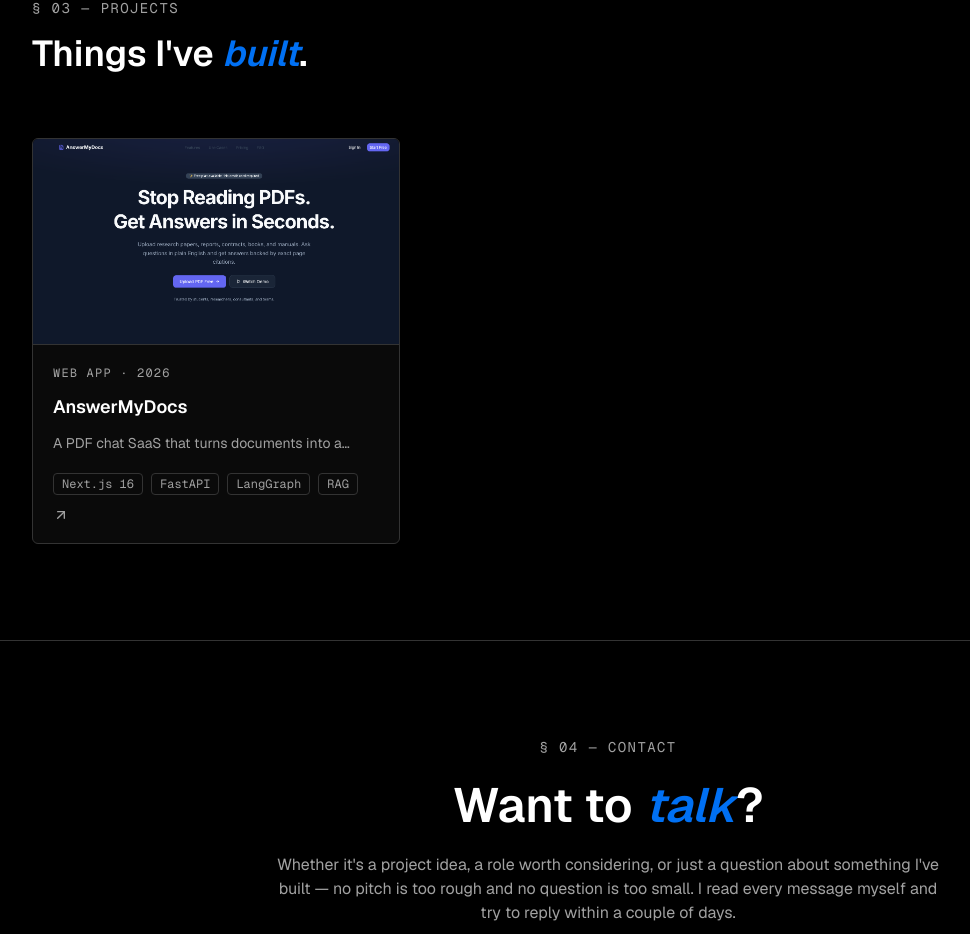
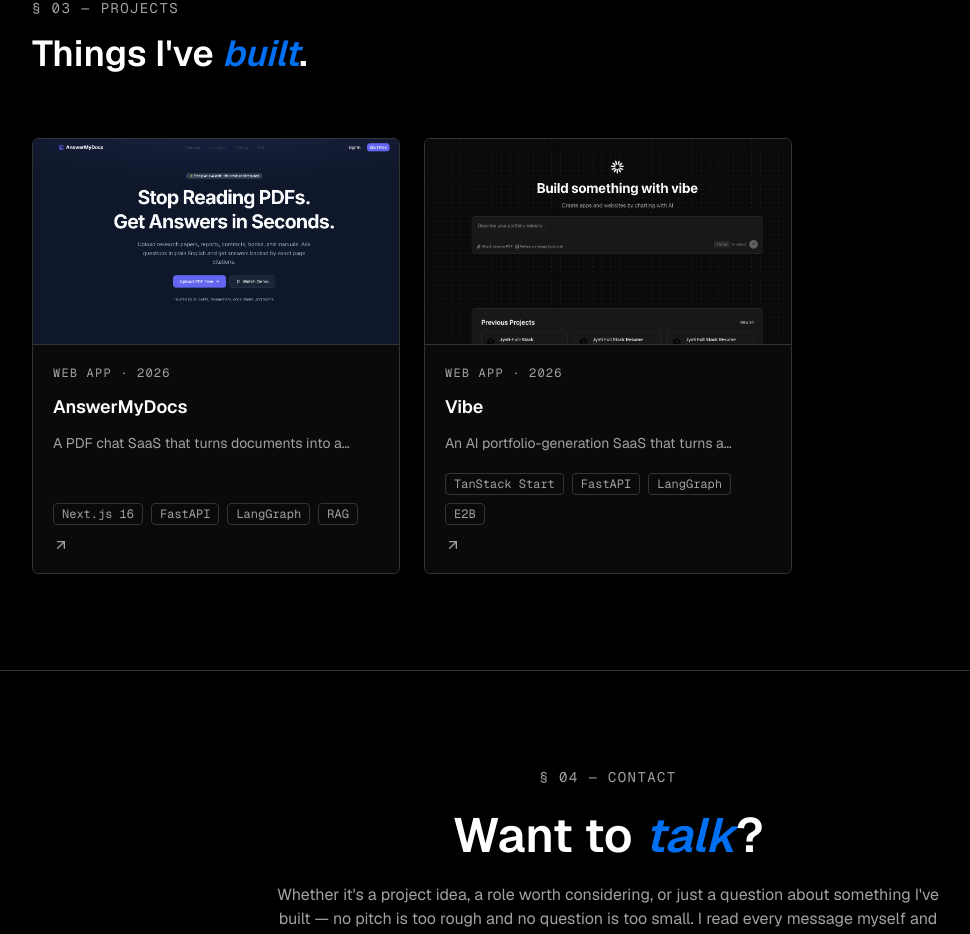
Before and after one commit to Jyotipal29/jyoticodes, a Next.js app: page / in a window 1280 px wide. Shown: the part 2718-3652 px from the top of the page, without its empty margins (32-1002 px from the left). Built offline with nearby package versions, Linux system fonts and the light colour scheme.

Commit message:
added project

```diff
--- a/components/nav/Nav.tsx
+++ b/components/nav/Nav.tsx
@@ -96,7 +96,7 @@ export function Nav() {
           <button
             ref={hamburgerRef}
             type="button"
-            onClick={() => setMobileOpen(true)}
+            onClick={() => setMobileOpen((prev) => !prev)}
             aria-label="Toggle menu"
             aria-expanded={mobileOpen}
             aria-controls="mobile-menu"
--- a/content/projects.ts
+++ b/content/projects.ts
@@ -61,6 +61,78 @@ export const projects: Project[] = [
       },
     ],
   },
+  {
+    slug: "vibe",
+    title: "Vibe",
+    description: "An AI portfolio-generation SaaS that turns a resume PDF and a prompt into a live, running Next.js site, built by a multi-agent LangGraph pipeline inside an E2B sandbox.",
+    coverImage: "/projects/vibe-project.png",
+    tags: ["TanStack Start", "FastAPI", "LangGraph", "E2B"],
+    role: "Solo project",
+    timeframe: "2026",
+    status: "Live",
+    liveUrl: "https://ai-saas-nine-plum.vercel.app/",
+    architecture: {
+      nodes: [
+        { id: "browser", label: "Browser" },
+        { id: "bff", label: "BFF Route" },
+        { id: "fastapi", label: "FastAPI" },
+        { id: "sandbox", label: "E2B Sandbox" },
+        { id: "agent", label: "LangGraph" },
+        { id: "preview", label: "Live Preview" },
+      ],
+      edges: [
+        { from: "browser", to: "bff", label: "POST /api/projects" },
+        { from: "bff", to: "fastapi", label: "HMAC-signed" },
+        { from: "fastapi", to: "sandbox", label: "background task" },
+        { from: "sandbox", to: "agent", label: "runs graph" },
+        { from: "agent", to: "preview", label: "SSE + iframe" },
+      ],
+    },
+    overview: [
+      "Vibe lets users upload a resume PDF and describe the portfolio they want, then a multi-agent LangGraph pipeline plans, writes, and runs a real Next.js site inside an E2B sandbox — returning a live preview URL the user keeps iterating on by chatting.",
+      "The request flow is a BFF-fronted pipeline: the browser talks only to TanStack Start server routes, which resolve a session token and relay HMAC-signed requests to FastAPI. FastAPI consumes a credit, creates the message, and runs the agent as a background task against a fresh or reconnected E2B sandbox, while the frontend polls for messages and listens on SSE for completion.",
+      "Inside the sandbox, a LangGraph graph moves the build through planner, coder, reviewer, and response/title-generator stages, with the coder and reviewer each able to loop back through their own tool calls before handing off. The stack pairs TanStack Start (Vite + Nitro) and shadcn/ui on the frontend with FastAPI and Beanie/MongoDB on the backend, and supports publishing generated sites straight to GitHub and Vercel/Netlify with user-supplied, encrypted deploy tokens.",
+    ],
+    stats: [],
+    techStackByCategory: {
+      frontend: [
+        { name: "TanStack Start", reason: "File-based routing and server routes on Vite + Nitro powering the app shell and BFF layer." },
+        { name: "TanStack Query", reason: "Client-side data fetching and polling for project and message state." },
+        { name: "shadcn/ui (on @base-ui/react)", reason: "Accessible component primitives styled with Tailwind v4." },
+      ],
+      backend: [
+        { name: "FastAPI", reason: "Core API service handling auth, projects, messages, usage, and payments." },
+        { name: "Beanie + Motor", reason: "Async MongoDB ODM and driver backing every persisted document." },
+        { name: "Backend-for-Frontend (BFF)", reason: "Opaque httpOnly session cookie with HMAC-signed, JWT-scoped calls from the frontend to FastAPI." },
+      ],
+      database: [
+        { name: "MongoDB (Atlas)", reason: "Primary data store for users, projects, messages, fragments, and sessions." },
+      ],
+      devops: [
+        { name: "E2B Sandboxes", reason: "Isolated, disposable environments where the agent writes and runs a real Next.js app per project." },
+        { name: "Vercel / Netlify", reason: "User-supplied, encrypted-at-rest deploy tokens let generated portfolios publish directly from the app." },
+      ],
+      thirdParty: [
+        { name: "LangGraph + OpenAI", reason: "Multi-agent pipeline (planner, coder, reviewer, response/title generators) that plans, writes, and reviews the generated site." },
+        { name: "Google + GitHub OAuth", reason: "Social sign-in alongside JWT-based session auth." },
+        { name: "Razorpay", reason: "Credit-based subscription billing for generation usage." },
+      ],
+    },
+    highlights: [
+      {
+        title: "Resume-to-live-site in one flow",
+        description: "Upload a resume PDF, describe the portfolio, and get back a real, running Next.js site with a live preview URL — not a mockup.",
+      },
+      {
+        title: "Multi-agent build pipeline",
+        description: "A LangGraph graph of planner, coder, and reviewer agents writes, runs, and critiques the site inside an E2B sandbox before responding.",
+      },
+      {
+        title: "Publish for real",
+        description: "Generated portfolios can be pushed straight to GitHub and deployed to Vercel or Netlify using the user's own encrypted API tokens.",
+      },
+    ],
+  },
 ];
 
 export function getProjectBySlug(slug: string): Project | undefined {
```
Also changed, not shown: public/projects/vibe-project.png (added), 2 other files (tests, documents, lock files or other folders).
